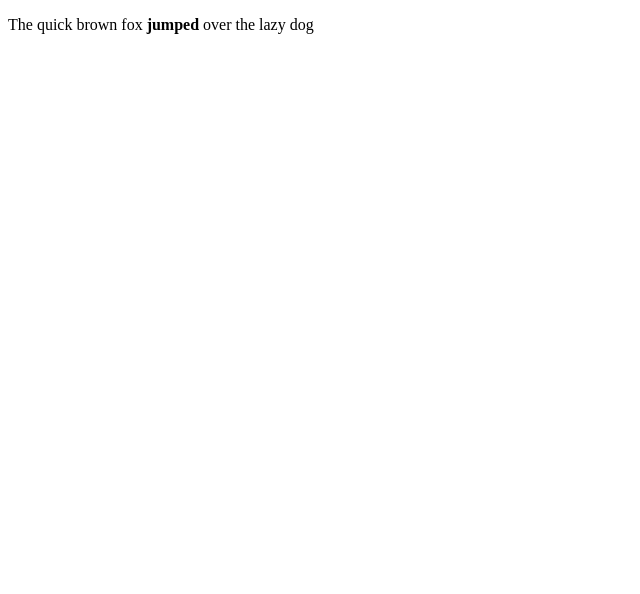
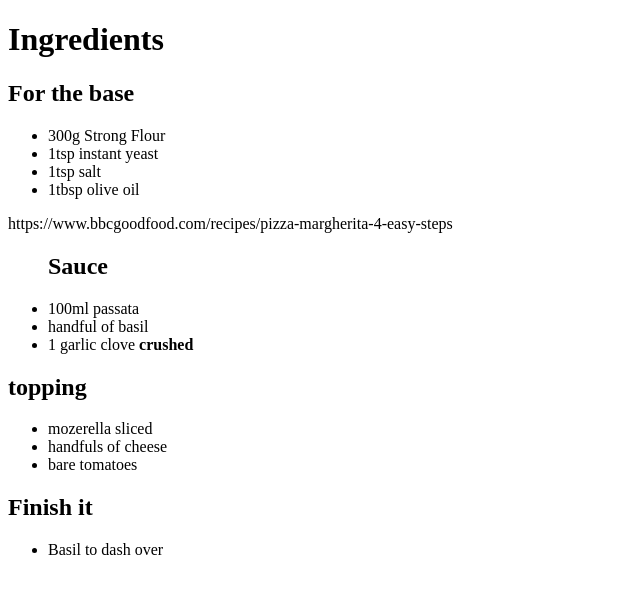
Before and after one commit to Hwkward/hwkward.github.io, a plain HTML site: page index.html in a window 1280 px wide. Shown: the whole page, without its empty margins (0-640 px from the left). Drawn offline with Linux system fonts and the light colour scheme.

Commit message:
Added recipe

```diff
--- a/index.html
+++ b/index.html
@@ -4,9 +4,31 @@
         <title>My page</title>
         <meta charset="utf-8"/>
         <meta name="viewport" content="width=device-width"/>
-
     </head>
     <body>
-        <p>The quick brown fox <strong>jumped</strong>                   over the lazy dog</p>
+        <h1>Ingredients</h1>
+        <h2>For the base</h2>
+        <ul>
+            <li>300g Strong Flour</li>
+            <li>1tsp instant yeast</li>
+            <li>1tsp salt</li>
+            <li>1tbsp olive oil</li>
+        </ul>https://www.bbcgoodfood.com/recipes/pizza-margherita-4-easy-steps
+        <ul>
+            <h2>Sauce</h2>
+            <li>100ml passata</li>
+            <li>handful of basil</li>
+            <li>1 garlic clove <strong>crushed</strong></li>
+        </ul>
+        <h2>topping</h2>
+        <ul>
+            <li>mozerella sliced</li>
+            <li>handfuls of cheese</li>
+            <li>bare tomatoes</li>
+        </ul>
+        <h2>Finish it</h2>
+        <ul>
+            <li>Basil to dash over</li>
+        </ul>
     </body>
 </html>
```
